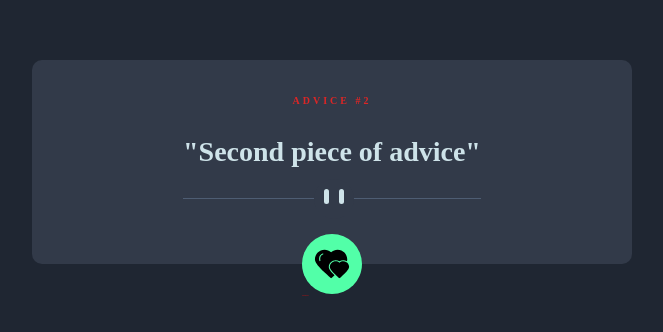
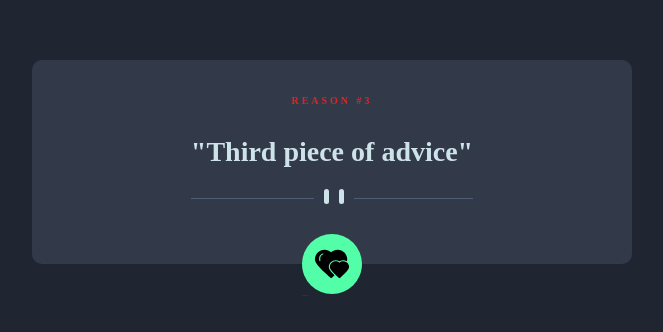
Before and after one commit to Erick559/love-quote-generator, a plain HTML site: page index.html in a window 1280 px wide. Shown: the part 238-570 px from the top of the page, without its empty margins (308-971 px from the left). Drawn offline with Linux system fonts and the light colour scheme.

Commit message:
Modify the json file.

```diff
--- a/quotes.json
+++ b/quotes.json
@@ -2,15 +2,71 @@
     "slip": [
       {
         "id": 1,
-        "advice": "First piece of advice"
+        "message": "First piece of advice"
       },
       {
         "id": 2,
-        "advice": "Second piece of advice"
+        "message": "Second piece of advice"
       },
       {
         "id": 3,
-        "advice": "Third piece of advice"
+        "message": "Third piece of advice"
+      },
+      {
+        "id": 3,
+        "message": "Third piece of advice"
+      },
+      {
+        "id": 3,
+        "message": "Third piece of advice"
+      },
+      {
+        "id": 3,
+        "message": "Third piece of advice"
+      },
+      {
+        "id": 3,
+        "message": "Third piece of advice"
+      },
+      {
+        "id": 3,
+        "message": "Third piece of advice"
+      },
+      {
+        "id": 3,
+        "message": "Third piece of advice"
+      },
+      {
+        "id": 3,
+        "message": "Third piece of advice"
+      },
+      {
+        "id": 3,
+        "message": "Third piece of advice"
+      },
+      {
+        "id": 3,
+        "message": "Third piece of advice"
+      },
+      {
+        "id": 3,
+        "message": "Third piece of advice"
+      },
+      {
+        "id": 3,
+        "message": "Third piece of advice"
+      },
+      {
+        "id": 3,
+        "message": "Third piece of advice"
+      },
+      {
+        "id": 3,
+        "message": "Third piece of advice"
+      },
+      {
+        "id": 3,
+        "message": "Third piece of advice"
       }
     ]
   }
--- a/script.js
+++ b/script.js
@@ -16,10 +16,10 @@ async function getRandomAdvice() {
 
       // Select a random advice slip from the array
       const randomIndex = Math.floor(Math.random() * data.slip.length);
-      const advice = data.slip[randomIndex];
+      const message = data.slip[randomIndex];
 
-      adviceCounter.textContent = `ADVICE #${advice.id}`;
-      displayedAdvice.textContent = `"${advice.advice}"`;
+      adviceCounter.textContent = `REASON #${message.id}`;
+      displayedAdvice.textContent = `"${message.message}"`;
     } catch (error) {
       console.error('Error fetching advice:', error);
     }
--- a/style.css
+++ b/style.css
@@ -93,6 +93,7 @@ p{
 
 .filter:hover{
     filter:invert(25%) sepia(51%) saturate(3339%) hue-rotate(354deg) brightness(91%) contrast(88%);
+    transition: ease-in-out 0.2s;
 }
 
 @media screen and (min-width:600px) {
```
